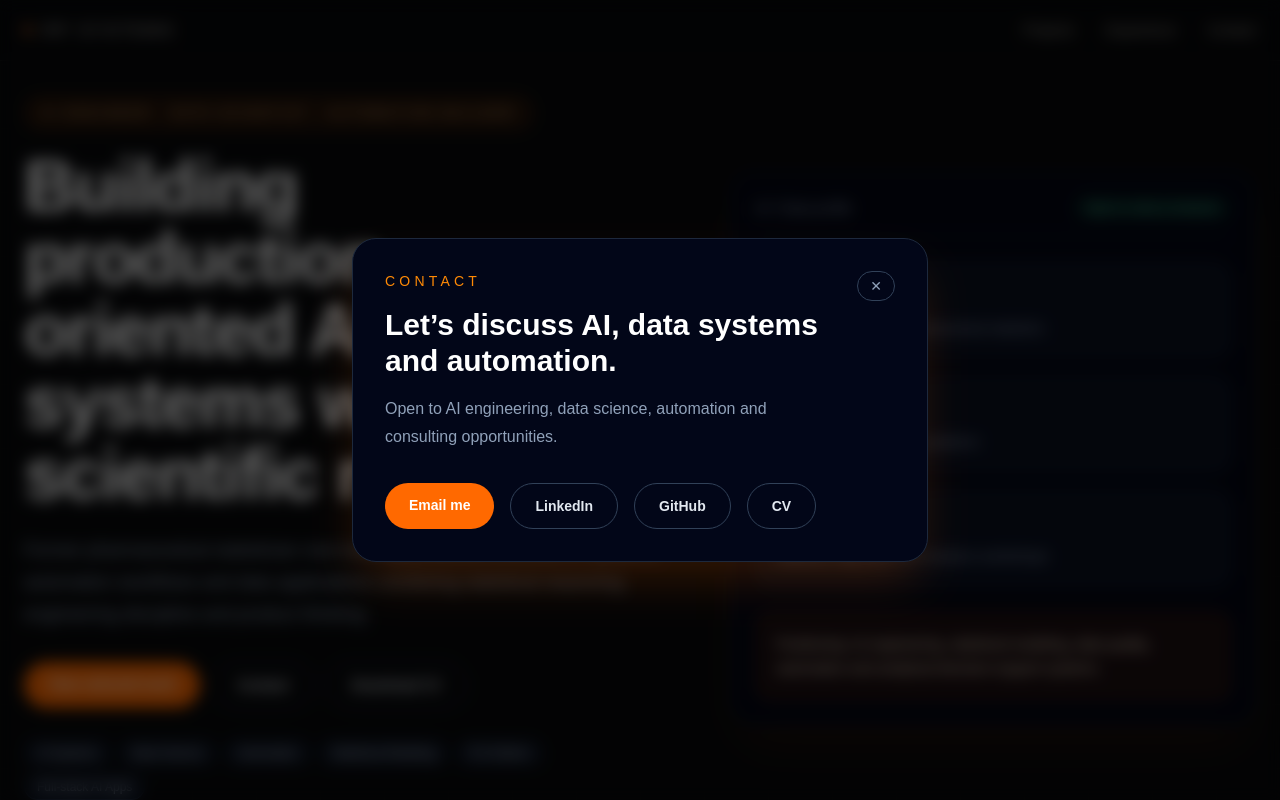
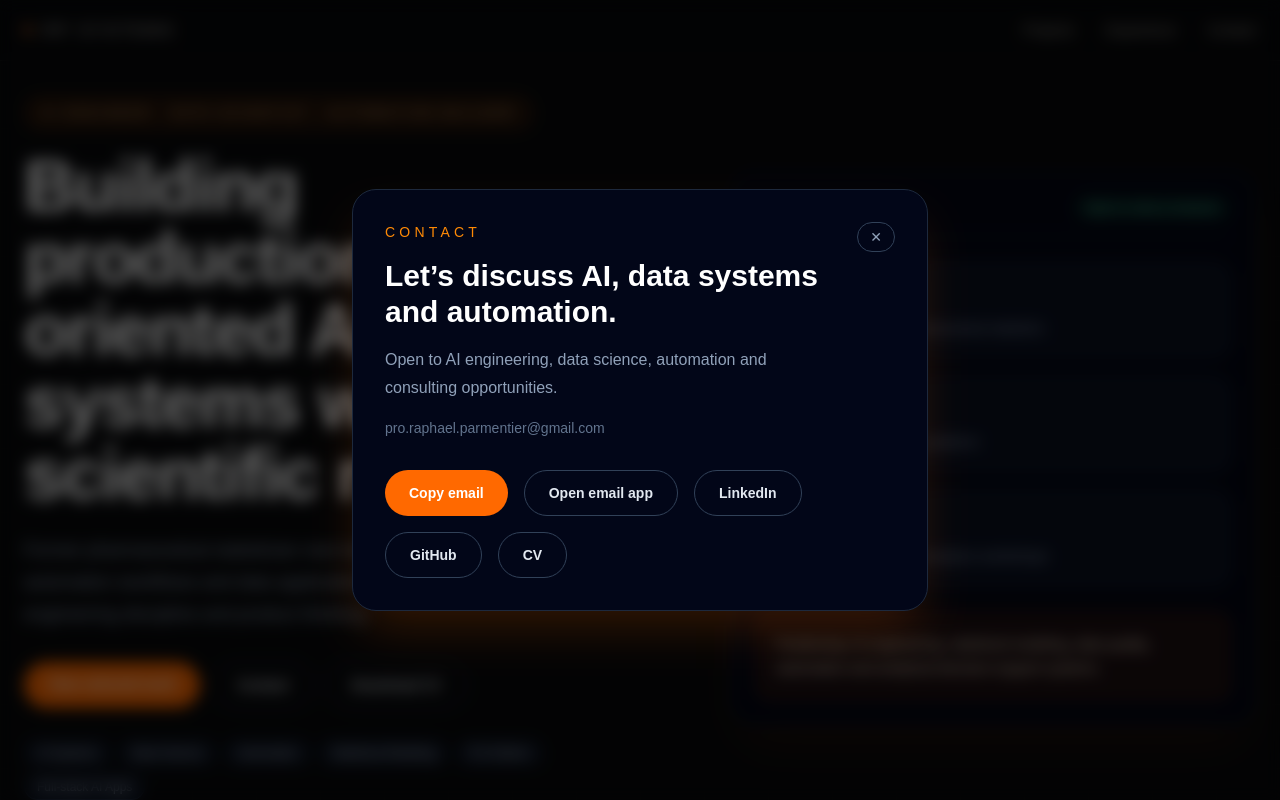
Before and after one commit to RaphaelParmentier/raphael-portfolio, a Next.js app: page / in a window 1280 px wide. Both pictures are taken after a click on the button "Contact". Shown: the top 800 px of the page. Built offline with nearby package versions, Linux system fonts and the light colour scheme.

Commit message:
fix contact email button 2

```diff
--- a/components/sections/ContactModal.tsx
+++ b/components/sections/ContactModal.tsx
@@ -1,10 +1,27 @@
+"use client";
+
+import { useState } from "react";
+
 type ContactModalProps = {
   isOpen: boolean;
   onClose: () => void;
 };
 
+const email = "pro.raphael.parmentier@gmail.com";
+
 export default function ContactModal({ isOpen, onClose }: ContactModalProps) {
+  const [copied, setCopied] = useState(false);
+
   if (!isOpen) return null;
+
+  const copyEmail = async () => {
+    await navigator.clipboard.writeText(email);
+    setCopied(true);
+
+    window.setTimeout(() => {
+      setCopied(false);
+    }, 1800);
+  };
 
   return (
     <div className="fixed inset-0 z-[100] flex items-center justify-center bg-black/60 px-6 backdrop-blur-sm">
@@ -23,6 +40,8 @@ export default function ContactModal({ isOpen, onClose }: ContactModalProps) {
               Open to AI engineering, data science, automation and consulting
               opportunities.
             </p>
+
+            <p className="mt-4 text-sm text-slate-500">{email}</p>
           </div>
 
           <button
@@ -34,13 +53,18 @@ export default function ContactModal({ isOpen, onClose }: ContactModalProps) {
         </div>
 
         <div className="mt-8 flex flex-wrap gap-4">
+          <button
+            onClick={copyEmail}
+            className="rounded-full bg-orange-500 px-6 py-3 text-sm font-semibold text-white transition hover:bg-orange-400"
+          >
+            {copied ? "Email copied" : "Copy email"}
+          </button>
+
           <a
-            href="https://mail.google.com/mail/?view=cm&fs=1&to=pro.raphael.parmentier@gmail.com&su=AI%20%2F%20Data%20Opportunity"
-            target="_blank"
-            rel="noreferrer"
-            className="rounded-full bg-orange-500 px-6 py-3 text-sm font-semibold text-white transition hover:bg-orange-400"
-            >
-            Email me
+            href={`mailto:${email}`}
+            className="rounded-full border border-slate-700 px-6 py-3 text-sm font-semibold text-slate-200 transition hover:border-orange-400 hover:text-orange-300"
+          >
+            Open email app
           </a>
 
           <a
```
